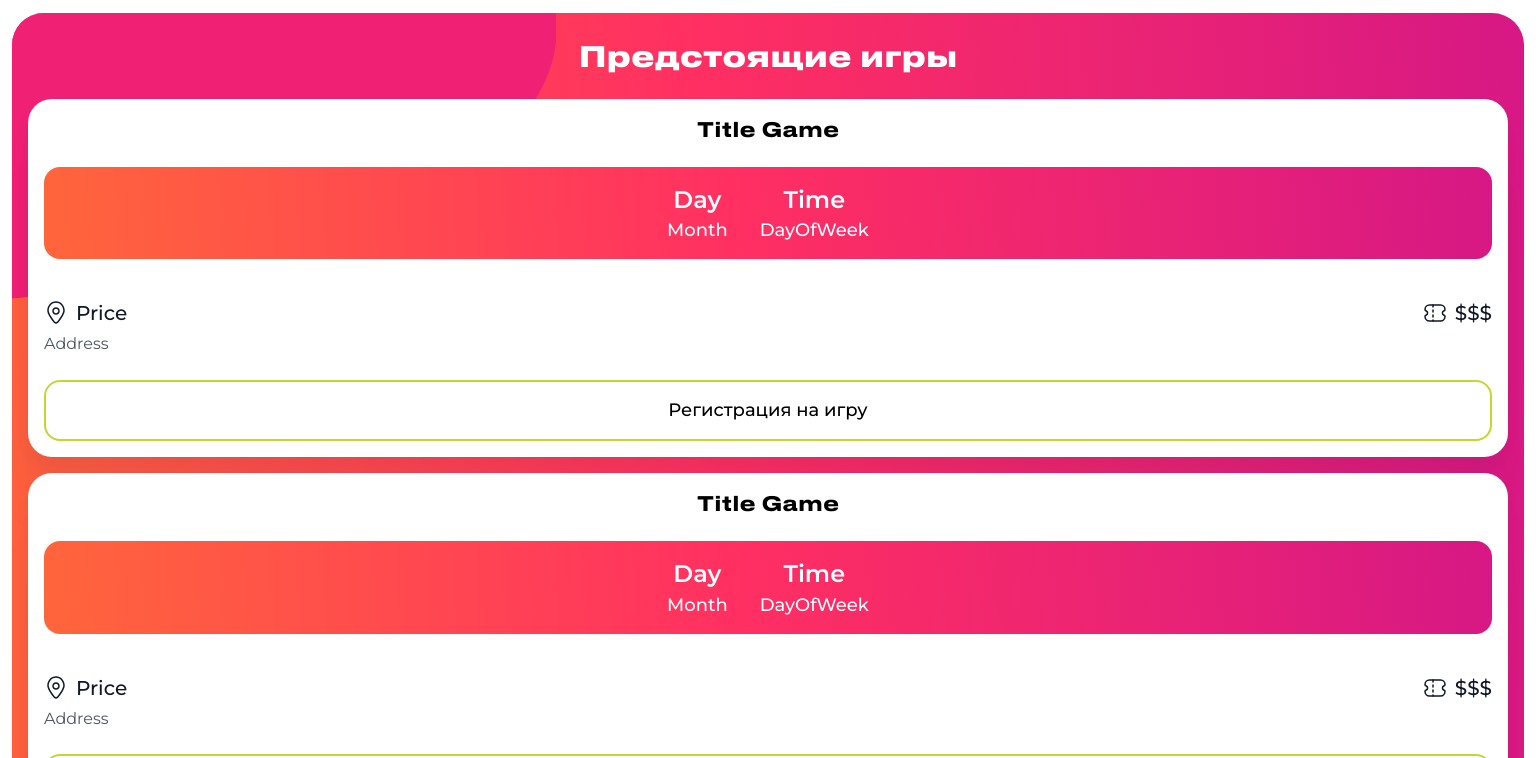
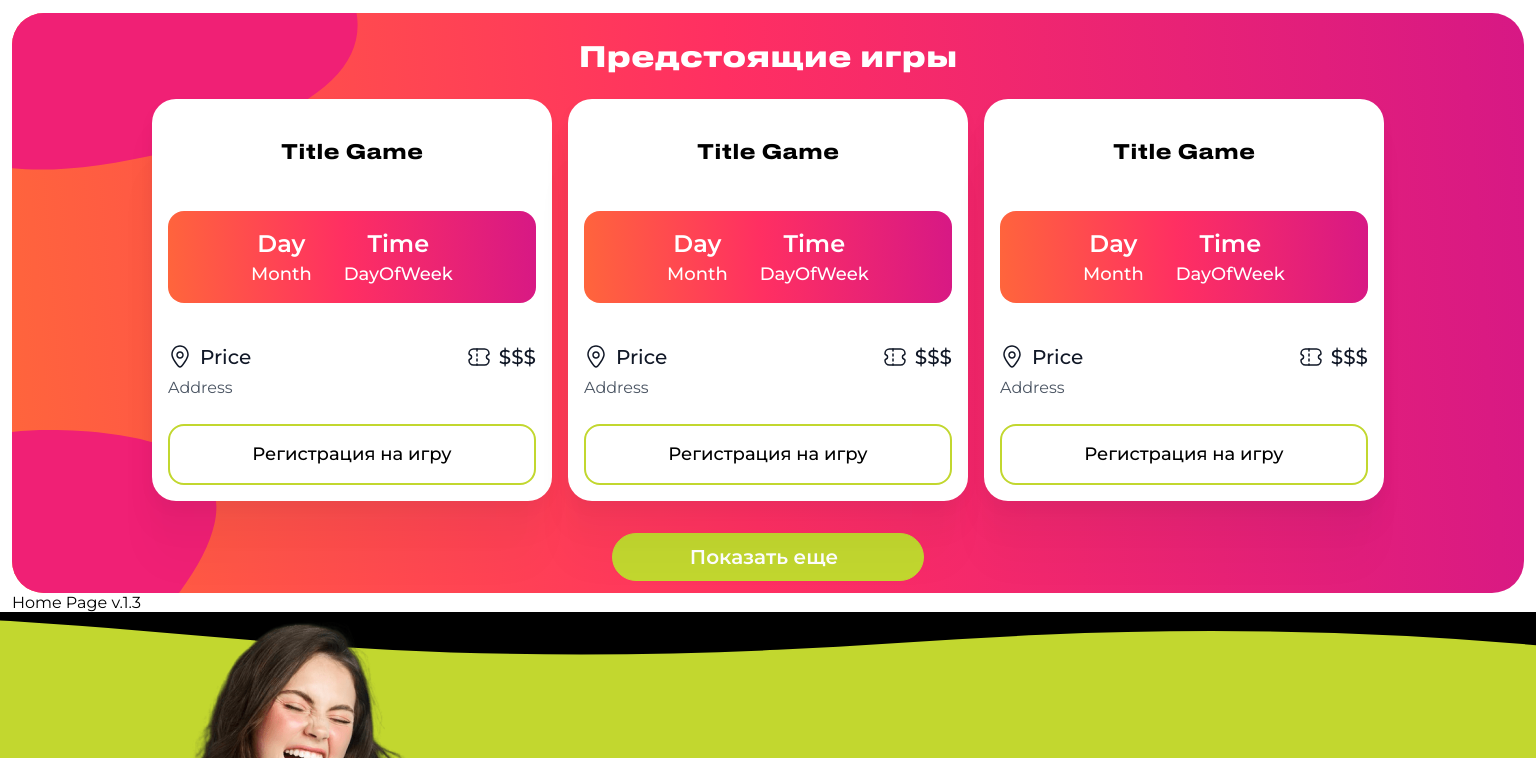
Before and after one commit to otgadaymelody/otgadaymelody-web, a React (Create React App) app: page / in a window 1536 px wide. Shown: the part 746-1504 px from the top of the page. Built offline with nearby package versions, Linux system fonts and the light colour scheme; grey boxes are pictures that could not be loaded.

Commit message:
feat(future-games): add future-games row style for desktop

```diff
--- a/src/components/future-game/FutureGame.css
+++ b/src/components/future-game/FutureGame.css
@@ -10,9 +10,11 @@
 }
 
 .future-game__title {
+   height: 72px;
    font: var(--fonts-h4-card-title);
    display: flex;
    flex-direction: column;
+   justify-content: center;
    align-items: center;
    text-align: center;
    margin-bottom: 24px;
--- a/src/components/future-game/FutureGame.tsx
+++ b/src/components/future-game/FutureGame.tsx
@@ -4,10 +4,11 @@ import './FutureGame.css';
 import { ReactComponent as LocationImg } from '../../assets/images/future-game/Location.svg';
 import { ReactComponent as PriceImg } from '../../assets/images/future-game/Ticket.svg';
 import DateInfoBlock from './date-info-block/DateInfoBlock';
+import { concatStyles } from '../../utils/concat-styles';
 
-const FutureGame = (): React.ReactElement => {
+const FutureGame = (props: any): React.ReactElement => {
   return (
-    <div className="future-game">
+    <div className={concatStyles('future-game', props.className)}>
       <div className="future-game__title-block">
         <div className="future-game__title">Title Game</div>
         <DateInfoBlock />
--- a/src/components/future-games-list/FutureGamesList.css
+++ b/src/components/future-games-list/FutureGamesList.css
@@ -41,3 +41,15 @@
 .future-games-list__show-more-title-btn {
    font: var(--fonts-faq-block);
 }
+
+@media (min-width: 1440px) {
+   .future-games-list__games_list {
+      display: flex;
+      flex-direction: row;
+      justify-content: center;
+   }
+
+   .future-games-list__game {
+      width: 400px;
+   }
+}
--- a/src/components/future-games-list/FutureGamesList.tsx
+++ b/src/components/future-games-list/FutureGamesList.tsx
@@ -21,9 +21,9 @@ const FutureGamesList = (): React.ReactElement => {
     <BlockBackground className="future-games-list" mediatorsClasses={mediatorClasses}>
       <h2 className="future-games-list__title">Предстоящие игры</h2>
       <div className="future-games-list__games_list">
-        <FutureGame />
-        <FutureGame />
-        <FutureGame />
+        <FutureGame className={'future-games-list__game'} />
+        <FutureGame className={'future-games-list__game'} />
+        <FutureGame className={'future-games-list__game'} />
       </div>
       <BaseButton styles={showMoreBtnClasses} title="Показать еще" />
     </BlockBackground>
```
